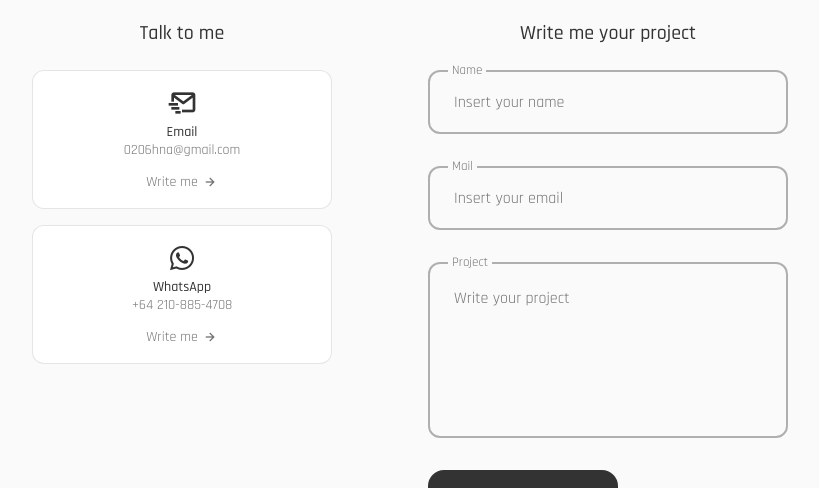
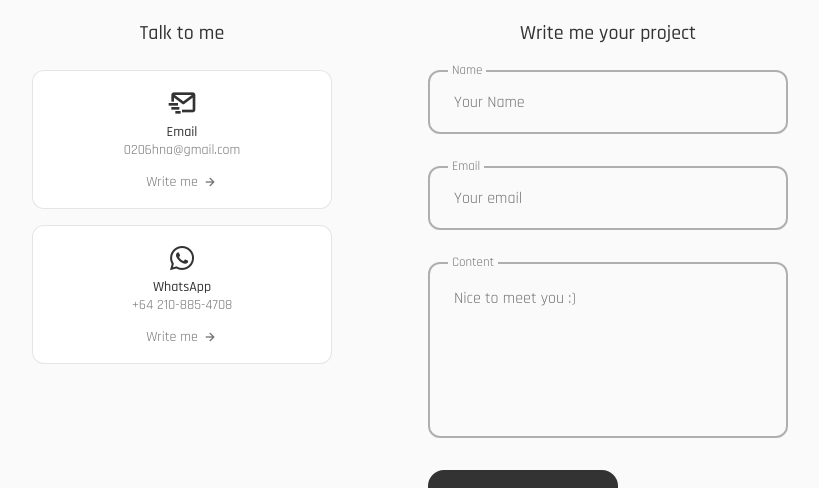
Before and after one commit to Na-David/Portfolio, a React (Create React App) app: page / in a window 1280 px wide. Shown: the part 3196-3684 px from the top of the page, without its empty margins (230-1049 px from the left). Built offline with nearby package versions, Linux system fonts and the light colour scheme; the HTML template or start-up script is replaced by a standard one.

Commit message:
component contract finalized

```diff
--- a/src/components/Contact/Contact.js
+++ b/src/components/Contact/Contact.js
@@ -82,28 +82,28 @@ const Contact = () => {
                 type="text"
                 name="name"
                 className="contact__form-input"
-                placeholder="Insert your name"
+                placeholder="Your Name"
               />
             </div>
 
             <div className="contact__form-div">
-              <label className="contact__form-tag">Mail</label>
+              <label className="contact__form-tag">Email</label>
               <input
                 type="email"
                 name="email"
                 className="contact__form-input"
-                placeholder="Insert your email"
+                placeholder="Your email"
               />
             </div>
 
             <div className="contact__form-div contact__form-area">
-              <label className="contact__form-tag">Project</label>
+              <label className="contact__form-tag">Content</label>
               <textarea
                 name="project"
                 cols="30"
                 rows="10"
                 className="contact__form-input"
-                placeholder="Write your project"
+                placeholder="Nice to meet you :)"
               ></textarea>
             </div>
 
```
